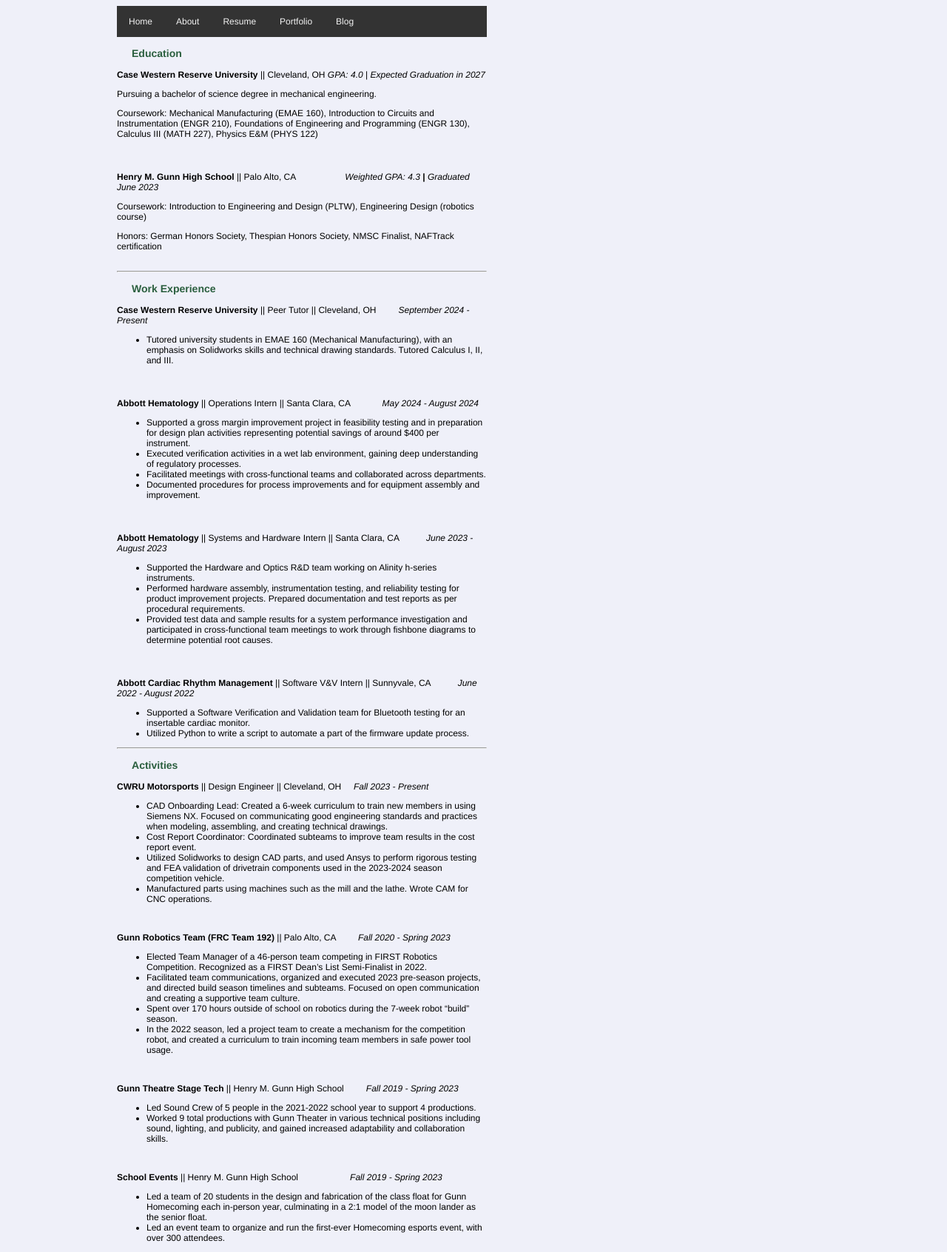
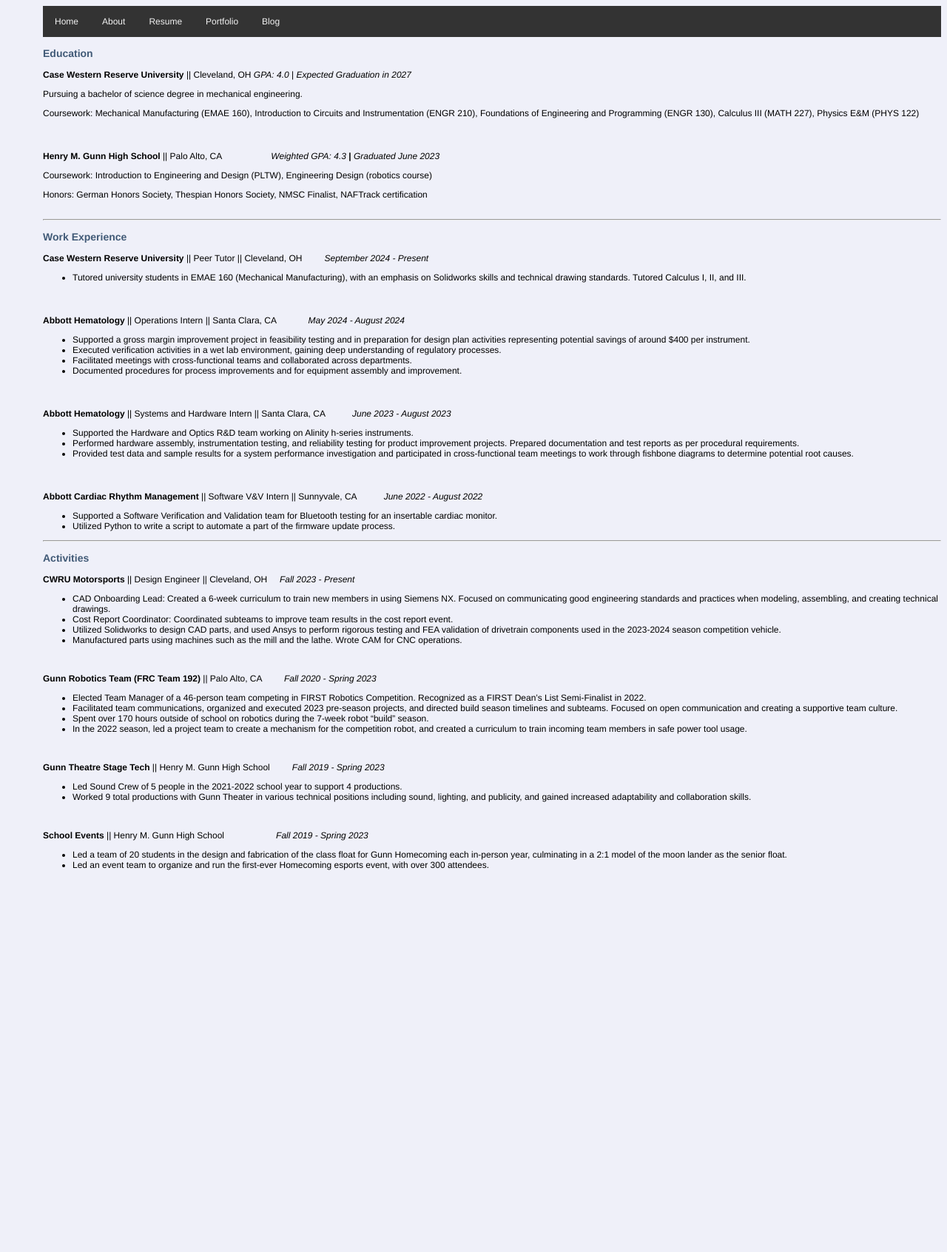
Before and after one commit to lucyttma/lucyttma.github.io, a Jekyll site: the page built from static/resume.html, in a window 1280 px wide. Shown: the whole page at 74% size. Built offline with Jekyll 4.4.1, drawn with Linux system fonts in a browser that asks for light colours; after the commit the page ends 1188 px from its top, so only the background shows below that.

Commit message:
Update resume.scss

```diff
--- a/_sass/resume.scss
+++ b/_sass/resume.scss
@@ -7,9 +7,8 @@
   font-family: 'Helvetica', 'sans-serif';
   font-size: 12px;
   position:absolute;
-  left:150px;
+  left:50px;
   display: block;
-  width: 500px;
 }
 
 h1 {
@@ -18,6 +17,6 @@
 }
 
 h3 {
-  color: #2b5f3f;
-  margin-left: 20px;
+  color: #415a77;
+  font-size: 14px;
 }
```
